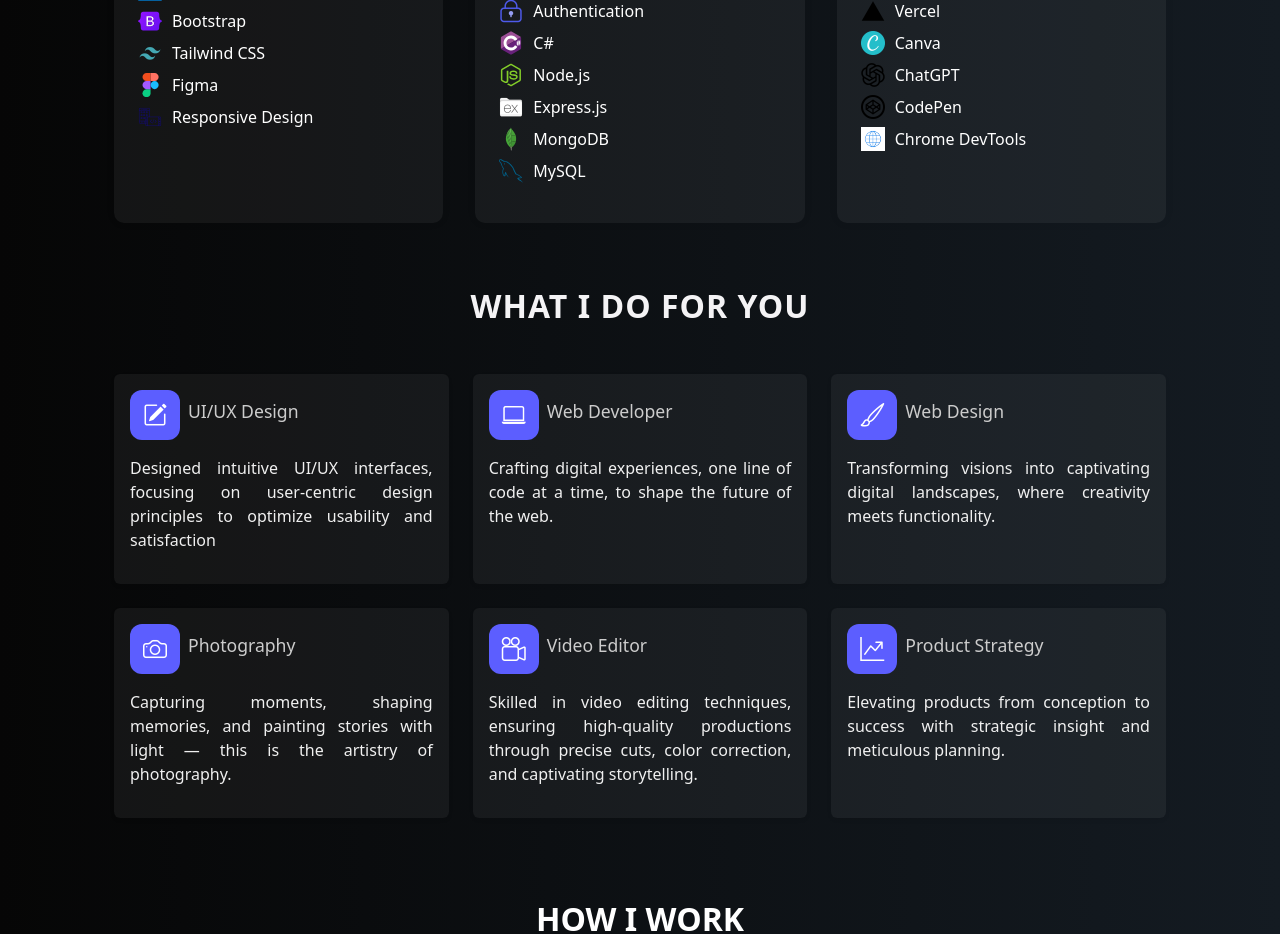
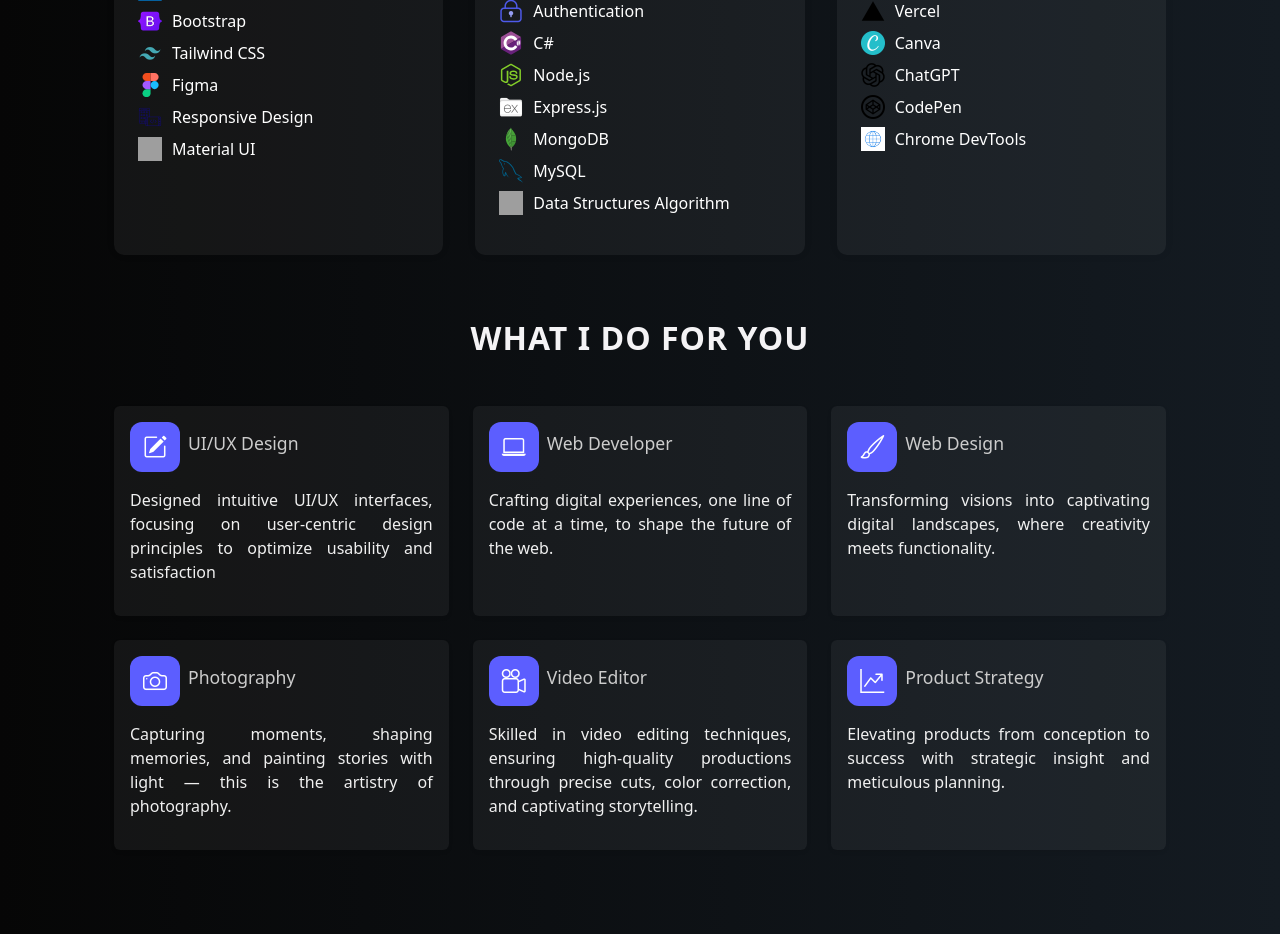
Before and after one commit to N1vas-B/vshwa_Portfolio, an Angular app: page /about in a window 1280 px wide. Shown: the part 1480-2414 px from the top of the page. Built offline with nearby package versions, Linux system fonts and the light colour scheme; grey boxes are pictures that could not be loaded.

Commit message:
Update about.component.html

```diff
--- a/src/components/about/about.component.html
+++ b/src/components/about/about.component.html
@@ -75,6 +75,7 @@
       <li><img src="assets/images/tailwind.png" alt="Tailwind CSS"> Tailwind CSS</li>
       <li><img src="assets/images/figma.svg" alt="Figma"> Figma</li>
       <li><img src="assets/images/design.webp" alt="Responsive Design"> Responsive Design</li>
+      <li><img src="assets/images/material.svg" alt="Material"> Material UI</li>
     </ul>
   </div>
 
@@ -95,6 +96,7 @@
       <li><img src="assets/images/exjs.webp" alt="Express.js"> Express.js</li>
       <li><img src="assets/images/mongodb.svg" alt="MongoDB"> MongoDB</li>
       <li><img src="assets/images/mysql.svg" alt="MySQL"> MySQL</li>
+      <li><img src="assets/images/algorithm.png" alt="algorithm">Data Structures Algorithm</li>
     </ul>
   </div>
 
```
